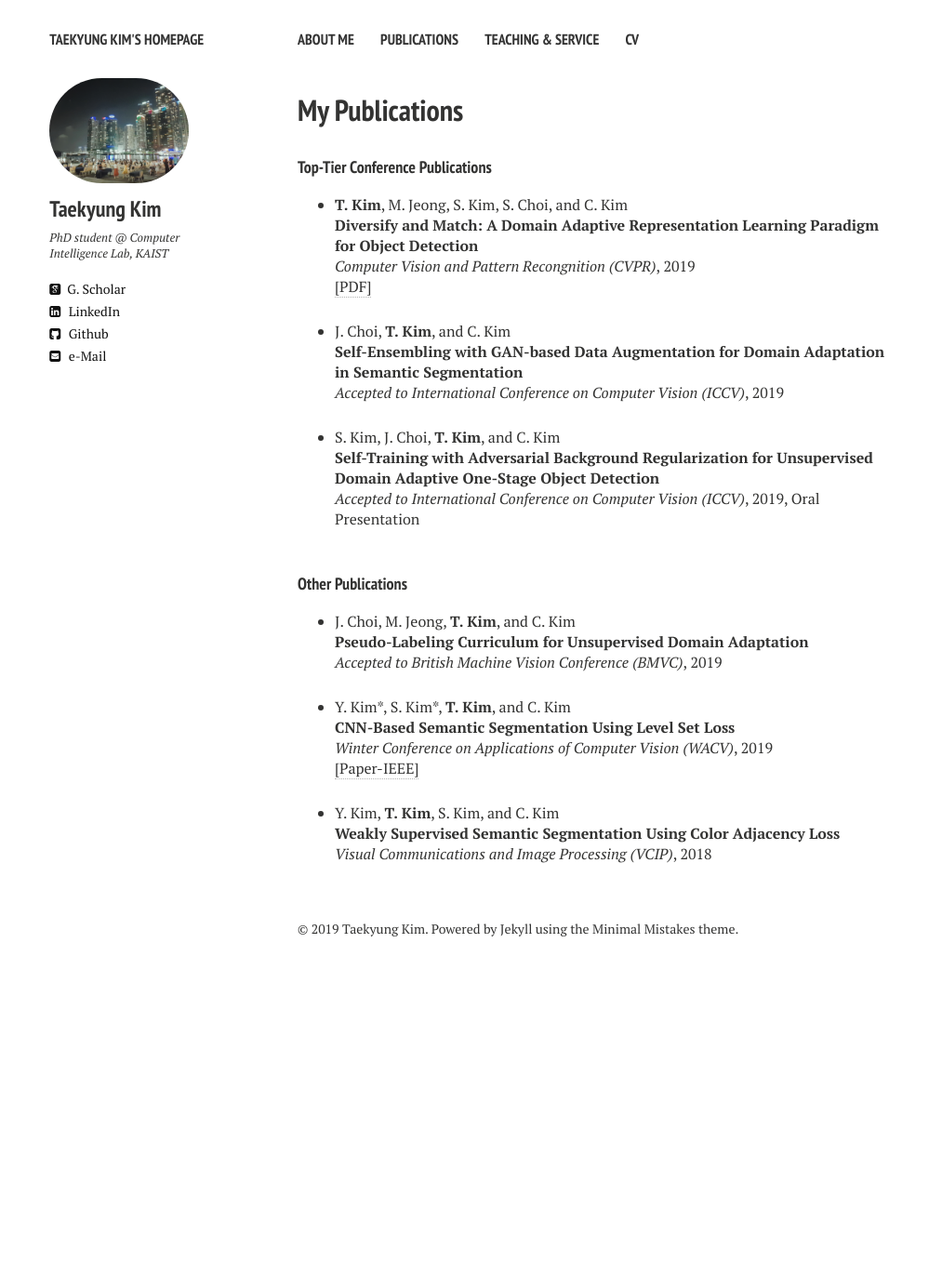
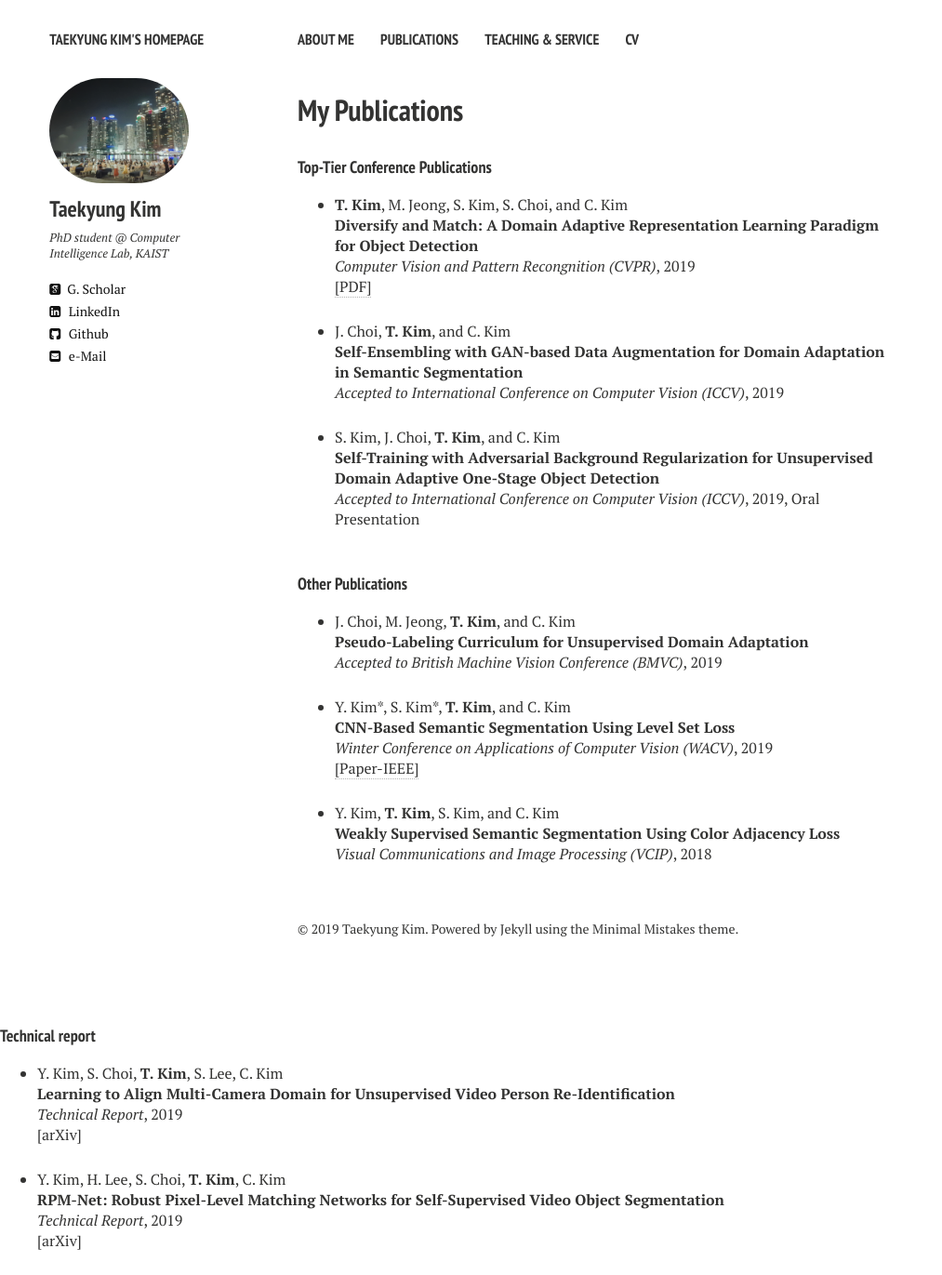
Before and after one commit to TKKim93/TKKim93.github.io, a Jekyll site: the page built from publications.md, in a window 1280 px wide. Shown: the whole page at 93% size, without its empty margins (0-1013 px from the left). Built offline with Jekyll 4.4.1, drawn with Linux system fonts in a browser that asks for light colours; nearby versions of some CDN libraries; before the commit the page ends 1057 px from its top, so only the background shows below that.

Commit message:
update technical report

```diff
--- a/_layouts/publications.html
+++ b/_layouts/publications.html
@@ -176,3 +176,32 @@ Y. Kim, <b>T. Kim</b>, S. Kim, and C. Kim
 
 </body>
 </html>
+
+
+
+	  <h4 style="margin-bottom:0px;padding-top:20px;">Technical report</h4>
+
+      <ul class="biblist">
+
+
+ <!-- Item:  -->
+<li ><p>
+
+Y. Kim, S. Choi, <b>T. Kim</b>, S. Lee, C. Kim
+<br><b>Learning to Align Multi-Camera Domain for Unsupervised Video Person Re-Identification</b><br>
+<i>Technical Report</i>, 2019
+<br />
+<a href="https://arxiv.org/abs/1909.13248">[arXiv]</a>
+</p>
+</li>
+
+
+ <!-- Item:  -->
+<li ><p>
+Y. Kim, H. Lee, S. Choi, <b>T. Kim</b>, C. Kim
+<br><b>RPM-Net: Robust Pixel-Level Matching Networks for Self-Supervised Video Object Segmentation</b><br>
+<i>Technical Report</i>, 2019
+<br />
+<a href="https://arxiv.org/abs/1909.13247">[arXiv]</a>
+</p>
+</li>
```
